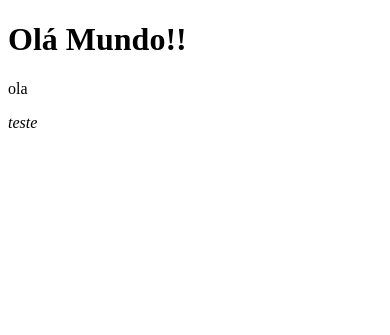
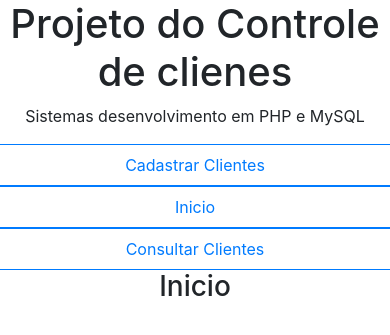
Before and after one commit to YgorKronemberger/PHP02, a PHP site: page / in a window 390 px wide. Shown: the top 335 px of the page. Run offline with PHP 8.4, Linux system fonts and the light colour scheme.

Commit message:
08-08/2019

```diff
--- a/Style.css
+++ b/Style.css
@@ -0,0 +1,6 @@
+#Cad{
+
+
+    width: 50%;
+
+}
--- /dev/null
+++ b/header.php
@@ -0,0 +1,26 @@
+<!DOCTYPE html>
+<html lang="pt-br">
+<head>
+    <meta charset="UTF-8">
+    <title>Painel de Sisema</title>
+    <link rel="stylesheet" href="https://stackpath.bootstrapcdn.com/bootstrap/4.3.1/css/bootstrap.min.css" integrity="sha384-ggOyR0iXCbMQv3Xipma34MD+dH/1fQ784/j6cY/iJTQUOhcWr7x9JvoRxT2MZw1T" crossorigin="anonymous">
+    <link rel="stylesheet" href="Style.css">
+</head>
+<header>
+      <h1 class="text-center">Projeto do Controle de clienes</h1>
+      <p class="text-center">Sistemas desenvolvimento em PHP e MySQL</p>
+      <nav class="nav row">
+
+        <a class="text-center nav-link col-md-4 btn btn-outline-primary" href="cadastrar.php">Cadastrar Clientes</a>
+
+        <a class="text-center nav-link col-md-4 btn btn-outline-primary" href="index.php">Inicio</a>
+
+
+        <a class="text-center nav-link col-md-4 btn btn-outline-primary" href="consultar.php">Consultar Clientes</a>
+
+      </nav>
+
+
+
+  </header>
+</html>
--- a/index.php
+++ b/index.php
@@ -1,12 +1,12 @@
-<!DOCTYPE html>
-<html lang="pt-br">
-<head>
-    <meta charset="UTF-8">
-    <title>Olá Mundo!</title>
-</head>
+
 <body>
-   <h1>Olá Mundo!!</h1>
-    <p>ola</p>
-    <p><i>teste</i></p>
+ <?php include 'header.php' ?>
+
+<h3 class="text-center">Inicio</h3>
+
+
+
+<script src="https://code.jquery.com/jquery-3.3.1.slim.min.js" integrity="sha384-q8i/X+965DzO0rT7abK41JStQIAqVgRVzpbzo5smXKp4YfRvH+8abtTE1Pi6jizo" crossorigin="anonymous"></script>
+<script src="https://cdnjs.cloudflare.com/ajax/libs/popper.js/1.14.7/umd/popper.min.js" integrity="sha384-UO2eT0CpHqdSJQ6hJty5KVphtPhzWj9WO1clHTMGa3JDZwrnQq4sF86dIHNDz0W1" crossorigin="anonymous"></script>
+<script src="https://stackpath.bootstrapcdn.com/bootstrap/4.3.1/js/bootstrap.min.js" integrity="sha384-JjSmVgyd0p3pXB1rRibZUAYoIIy6OrQ6VrjIEaFf/nJGzIxFDsf4x0xIM+B07jRM" crossorigin="anonymous"></script>
 </body>
-</html>
```
Also changed, not shown: cadastrar.php (added, +46 -0 lines).
